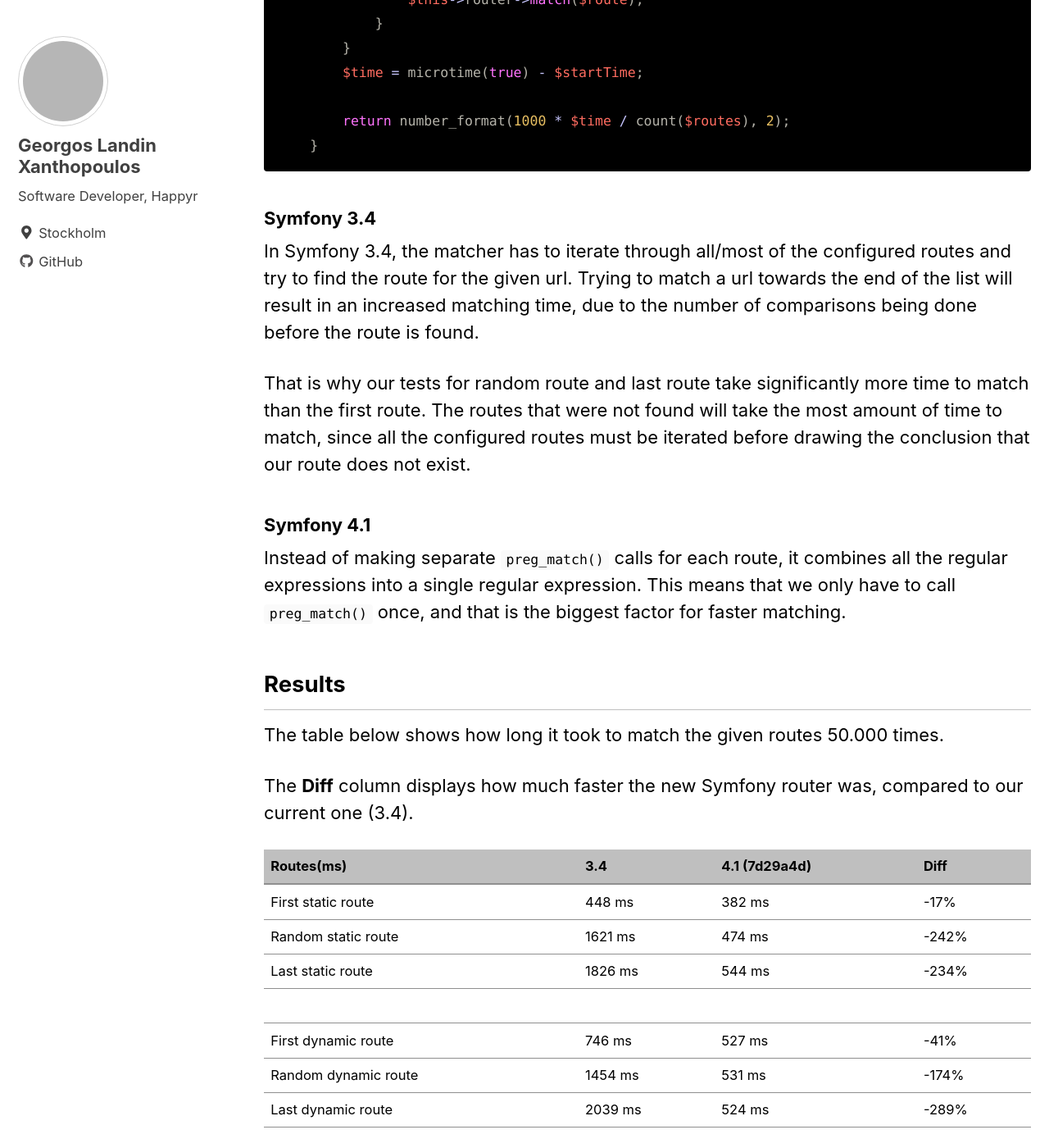
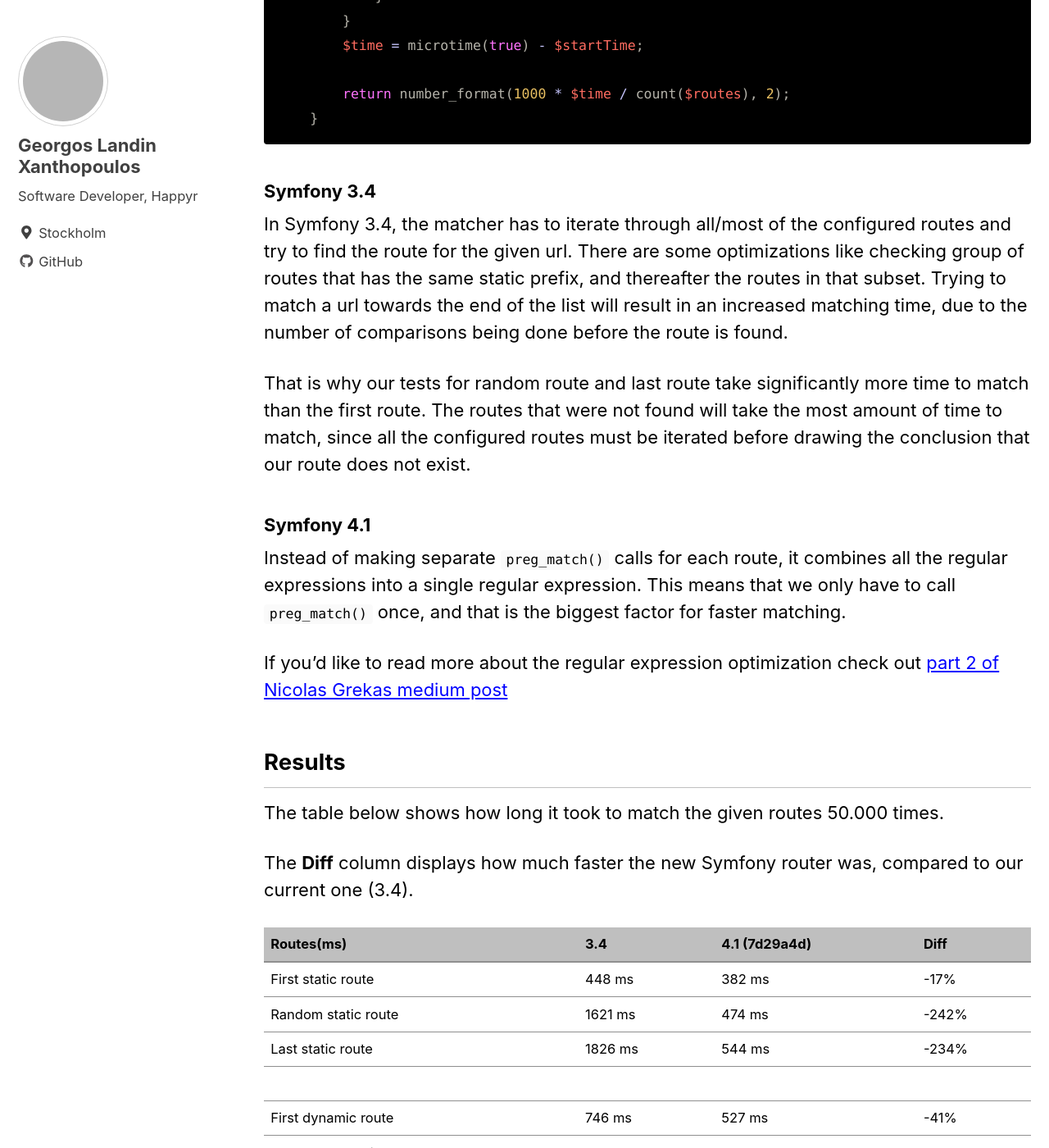
Before and after one commit to Happyr/developer.happyr.com, a Jekyll site: the page built from _posts/2018-02-21-symfony-route-test.md, in a window 1280 px wide and 1400 px high, scrolled down 2134 px. Shown: the whole window at 82% size. Built offline with Jekyll 4.4.1, drawn with Linux system fonts in a browser that asks for light colours; nearby versions of some CDN libraries; comment, search, counter and statistics services are not loaded; some of the changed text lies outside the part shown; grey boxes are pictures that could not be loaded.

Commit message:
Changes according to PR review

```diff
--- a/_data/authors.yml
+++ b/_data/authors.yml
@@ -10,6 +10,6 @@
 Georgos Landin Xanthopoulos:
   name: "Georgos Landin Xanthopoulos"
   bio: "Software Developer, Happyr"
-  avatar: "https://en.gravatar.com/userimage/131588719/2a5cd5f319ced90df425338aa7ee8255.jpg"
+  avatar: "https://en.gravatar.com/userimage/131588719/089ca709d90fa60e600e80ae69b7b37c.jpg?size=200"
   github: "GeorgosXL"
   location: "Stockholm"
--- a/_posts/2018-02-21-symfony-route-test.md
+++ b/_posts/2018-02-21-symfony-route-test.md
@@ -17,8 +17,7 @@
 A few days ago we received the fantastic news that the Symfony router had been improved significantly. Of course we wanted to see how
 the changes would affect our application, so we decided to test it against our own routes.
 
-If you somehow missed the news you can read the official announcement here:
-<https://symfony.com/blog/new-in-symfony-4-1-fastest-php-router>
+If you somehow missed the news you can read the [official announcement](https://symfony.com/blog/new-in-symfony-4-1-fastest-php-router).
 
 If you want to know how the new router works, read Nicolas Grekas [post](https://medium.com/@nicolas.grekas/making-symfonys-router-77-7x-faster-1-2-958e3754f0e1) where he dives more into detail about the new changes.
 
@@ -72,6 +71,7 @@
 
 ### Symfony 3.4
 In Symfony 3.4, the matcher has to iterate through all/most of the configured routes and try to find the route for the given url.
+There are some optimizations like checking group of routes that has the same static prefix, and thereafter the routes in that subset.
 Trying to match a url towards the end of the list will result in an increased matching time, due to the number of comparisons
 being done before the route is found.
 
@@ -82,6 +82,8 @@
 ### Symfony 4.1
 Instead of making separate `preg_match()` calls for each route, it combines all the regular expressions into a single regular expression.
 This means that we only have to call `preg_match()` once, and that is the biggest factor for faster matching.
+
+If you'd like to read more about the regular expression optimization check out [part 2 of Nicolas Grekas medium post](https://medium.com/p/making-symfony-router-lightning-fast-2-2-19281dcd245b)
 
 ## Results
 The table below shows how long it took to match the given routes 50.000 times.
@@ -108,5 +110,5 @@
 
 Remember that this is our results on our application.
 
-Your results will probably not be the same since the percentage difference is highly dependant on the amount of routes
-that your application has. What results did you get?
+Your results will probably not be the same since the performance is highly dependent on the amount of routes
+that your application has and on the tree structure of the routes. What results did you get?
```
Also changed, not shown: other parts of _posts/2018-02-21-symfony-route-test.md (+1 -1 lines).
